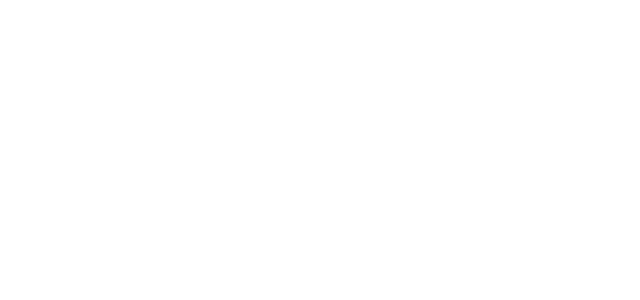
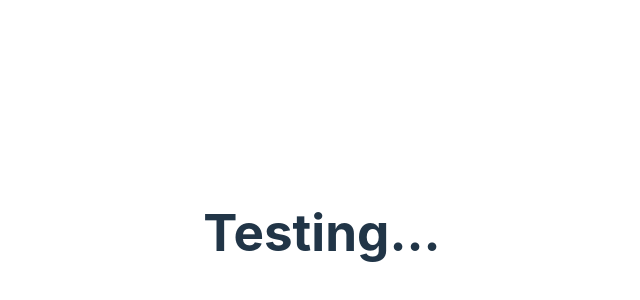
Before and after one commit to Process-Trusters-lisboa/Budgetz, a React (Vite) app: page / in a window 1280 px wide. Shown: the part 168-468 px from the top of the page, without its empty margins (318-958 px from the left). Built offline with nearby package versions, Linux system fonts and the light colour scheme.

Commit message:
initial cleaning

```diff
--- a/src/App.jsx
+++ b/src/App.jsx
@@ -5,6 +5,7 @@
 
   return (
     <>
+    <h1>Testing...</h1>
     </>
   )
 }
```
